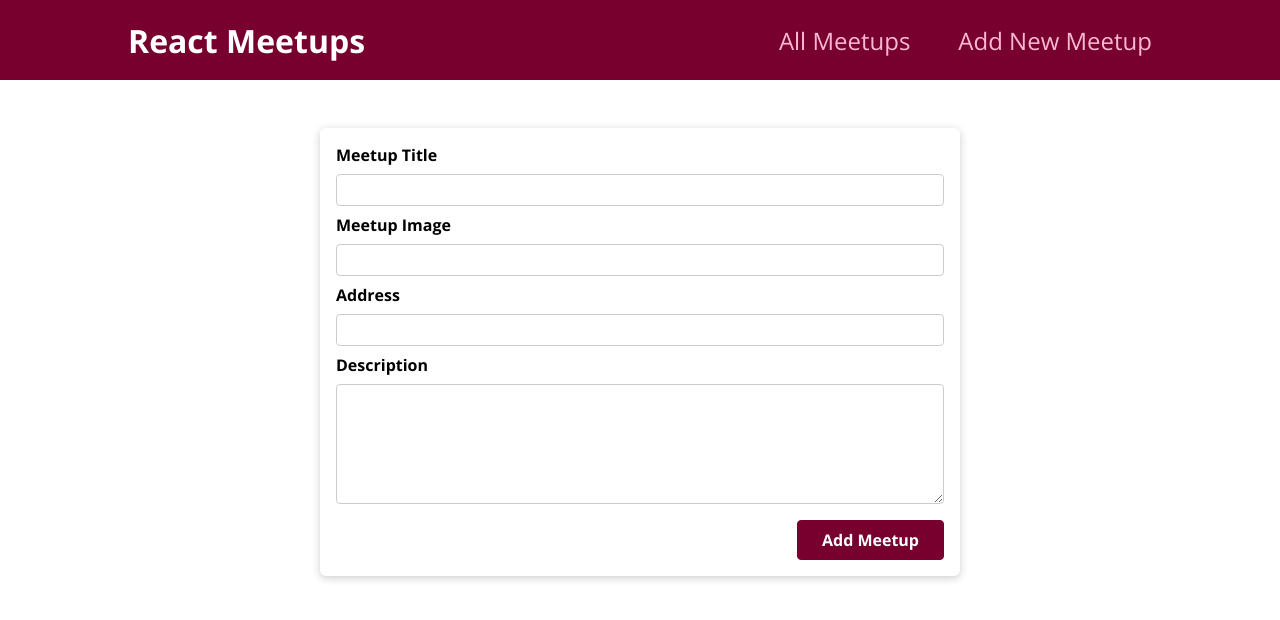
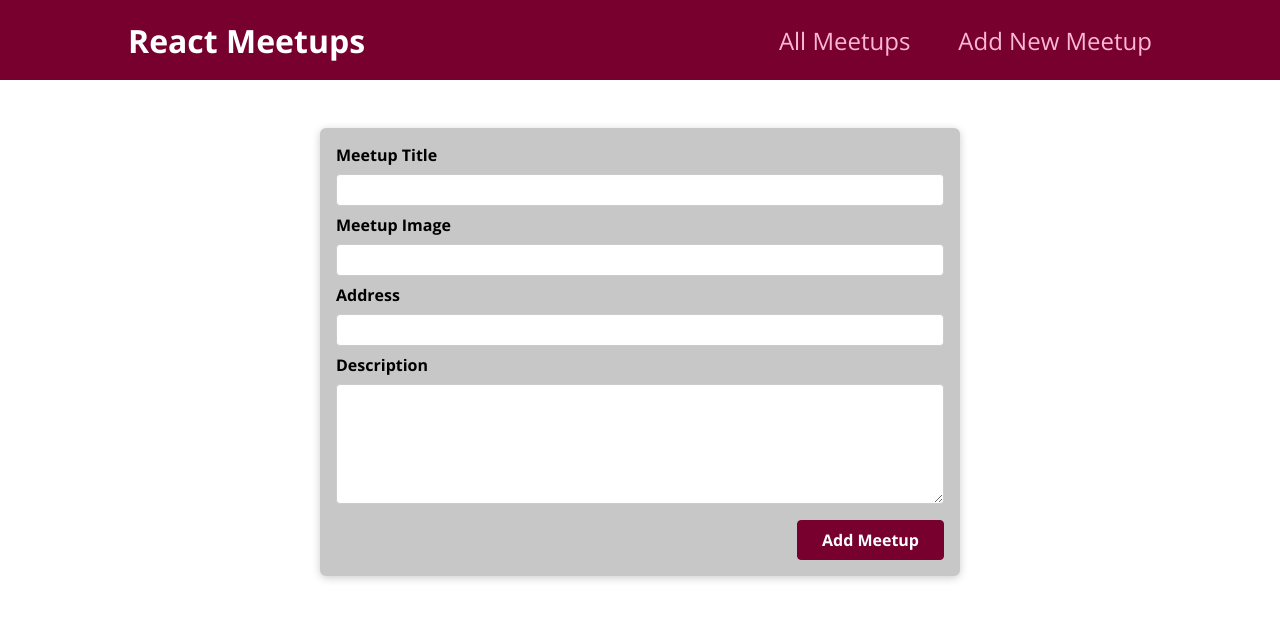
Before and after one commit to harun-hadzagic/next-js-project, a Next.js app: page /new-meetup in a window 1280 px wide. Shown: the top 620 px of the page. Built offline with nearby package versions, Linux system fonts and the light colour scheme.

Commit message:
Update Card.module.css

```diff
--- a/components/ui/Card.module.css
+++ b/components/ui/Card.module.css
@@ -1,5 +1,5 @@
 .card {
-  background-color: white;
+  background-color: rgb(199, 199, 199);
   border-radius: 6px;
   box-shadow: 0 2px 8px rgba(0, 0, 0, 0.2);
 }
```
